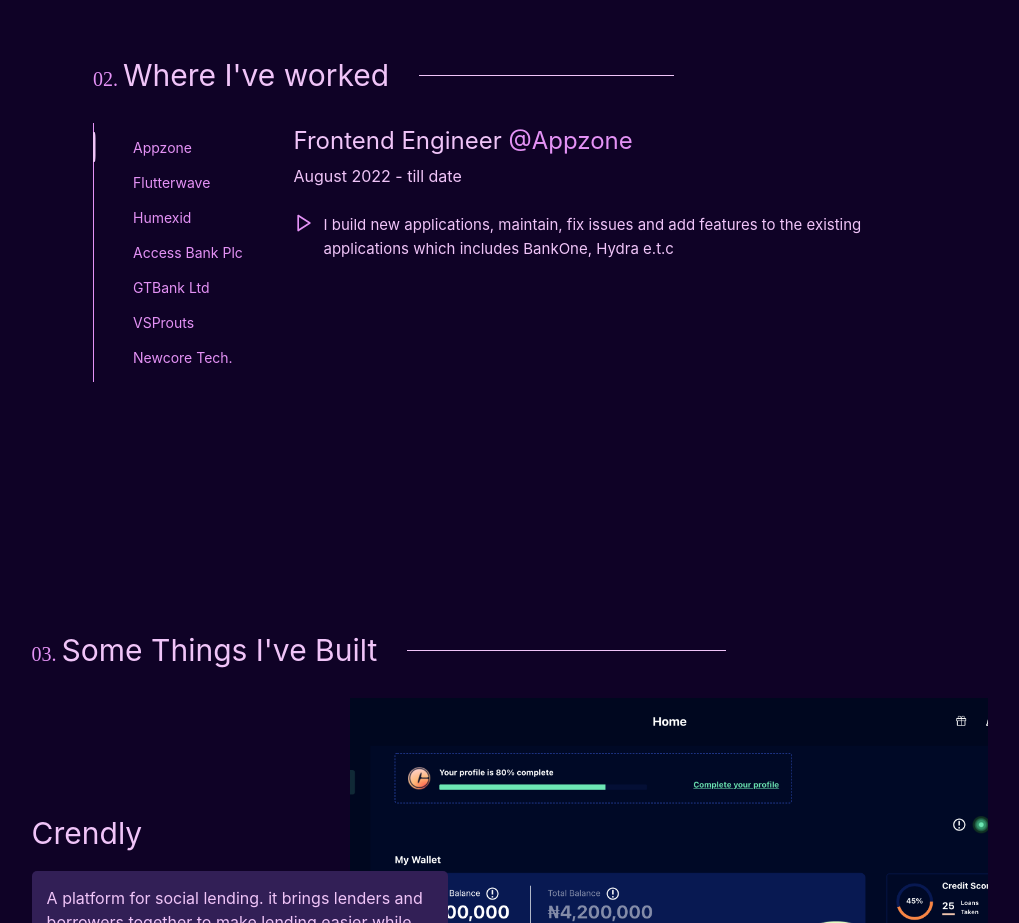
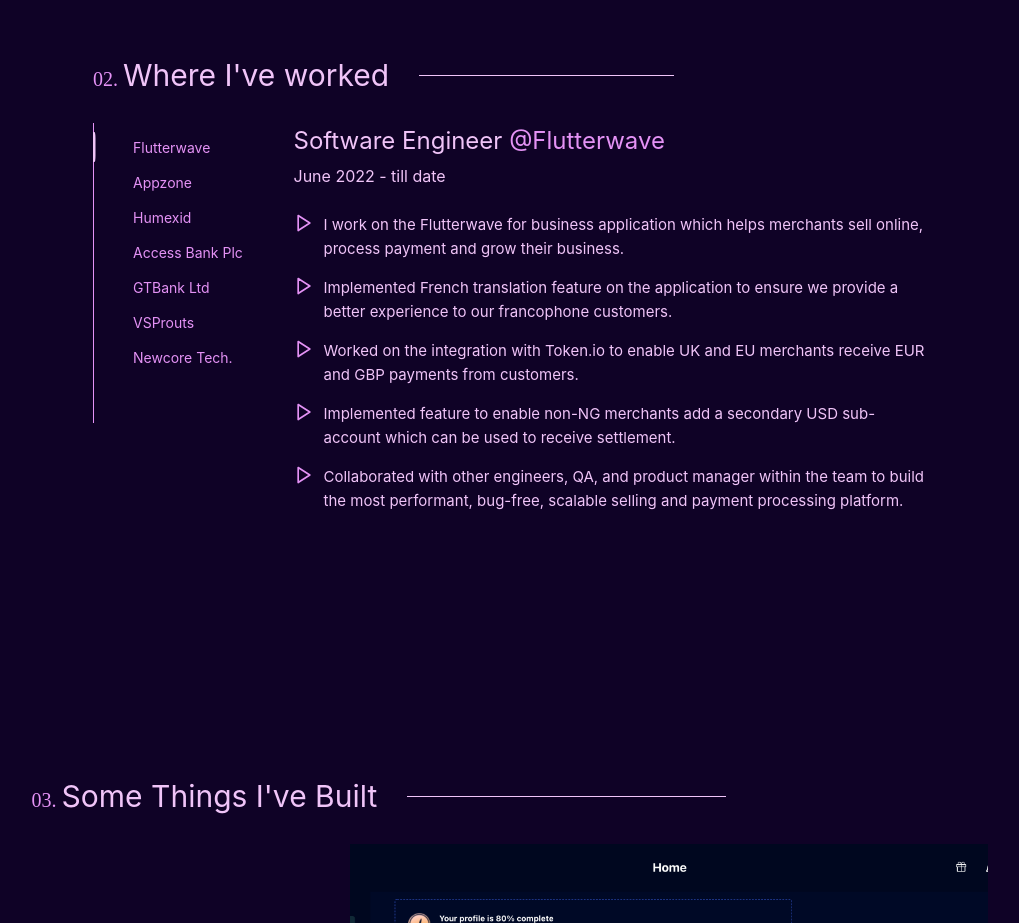
Before and after one commit to hurlaniyhi/My-Portfolio, a Next.js app: page / in a window 1280 px wide. Shown: the part 1640-2563 px from the top of the page, without its empty margins (122-1141 px from the left). Built offline with nearby package versions, Linux system fonts and the light colour scheme.

Commit message:
made update

```diff
--- a/components/Experience.js
+++ b/components/Experience.js
@@ -64,8 +64,8 @@
                     <div className={styles.verticalLine}>
                         <div className={styles.levelBar} style={{top: levelBar}}></div>
                     </div>
-                    <p className={styles.companies} style={{color: experience.exp1}} onClick={()=> handleExperience(0, '0.9rem', 'exp1')}>Appzone</p>
-                    <p className={styles.companies} style={{color: experience.exp2}} onClick={()=> handleExperience(1, '4.4rem', 'exp2')}>Flutterwave</p>
+                    <p className={styles.companies} style={{color: experience.exp1}} onClick={()=> handleExperience(0, '0.9rem', 'exp1')}>Flutterwave</p>
+                    <p className={styles.companies} style={{color: experience.exp2}} onClick={()=> handleExperience(1, '4.4rem', 'exp2')}>Appzone</p>
                     <p className={styles.companies} style={{color: experience.exp3}} onClick={()=> handleExperience(2, '7.8rem', 'exp3')}>Humexid</p>
                     <p className={styles.companies} style={{color: experience.exp4}} onClick={()=> handleExperience(3, '11.2rem', 'exp4')}>Access Bank Plc</p>
                     <p className={styles.companies} style={{color: experience.exp5}} onClick={()=> handleExperience(4, '14.7rem', 'exp5')}>GTBank Ltd</p>
--- a/package.json
+++ b/package.json
@@ -3,7 +3,7 @@
   "version": "0.1.0",
   "private": true,
   "scripts": {
-    "dev": "next dev",
+    "dev": "cross-env NODE_OPTIONS='--openssl-legacy-provider' next dev",
     "build": "next build && next export",
     "start": "next start",
     "export": "next export",
@@ -11,6 +11,7 @@
   },
   "dependencies": {
     "aos": "^2.3.4",
+    "cross-env": "^7.0.3",
     "next": "11.1.2",
     "react": "17.0.2",
     "react-device-detect": "^2.1.2",
--- a/provider/experienceProvider.js
+++ b/provider/experienceProvider.js
@@ -1,19 +1,27 @@
 const experienceProvider = [
+    {
+        position: "Software Engineer",
+        organization: "@Flutterwave",
+        link: "https://flutterwave.com/ng/",
+        date: "June 2022 - till date",
+        workDone: [
+            "I work on the Flutterwave for business application which helps merchants sell online, process payment and grow their business.",
+            "Implemented French translation feature on the application to ensure we provide a better experience to our francophone customers.",
+            "Worked on the integration with Token.io to enable UK and EU merchants receive EUR and GBP payments from customers.",
+            "Implemented feature to enable non-NG merchants add a secondary USD sub-account which can be used to receive settlement.",
+            "Collaborated with other engineers, QA, and product manager within the team to build the most performant, bug-free, scalable selling and payment processing platform."
+        ]
+    },
     {
         position: "Frontend Engineer",
         organization: "@Appzone",
         link: "https://appzonegroup.com/",
-        date: "August 2022 - till date",
+        date: "December 2021 - June 2022",
         workDone: [
-            "I build new applications, maintain, fix issues and add features to the existing applications which includes BankOne, Hydra e.t.c",
-        ]
-    },
-    {
-        position: "Software Engineer",
-        organization: "@Flutterwave",
-        link: "https://flutterwave.com/cm/",
-        date: "Jun 2022 - till date",
-        workDone: ["I work in the F4B engineering unit where we add new features, fix issues and maintain the Flutterwave For Business application",
+            "Built customisable internet banking application with three design options used by 300+ micro-finance banks' customers to perform financial transactions. This was done by writing well-engineered and highly maintainable, and secured code using tech stacks such as ReactJS, Styled-components and their core module.",
+            "Integrated with bankOne (backend) infrastructures and other third-party solutions.",
+            "Liaised with the product managers, UI/UX designers, and other BE engineers to deliberate on workable product designs and features to be churned out within sprint periods.",
+            "Built the Business Intelligence platform UI for the BankOne application which  display its analytical parts of the app."
         ]
     },
     {
@@ -21,27 +29,31 @@
         organization: "@Humexid",
         link: "https://crendly.com/",
         date: "February 2022 - till date",
-        workDone: [`I built the Crendly application for the organization.
-        A loan platform that brings lenders and borrowers together to make lending easier while also handling processing, payment and disbursement`,
+        workDone: [
+            `Built the Crendly web application which is a loan platform that brings lenders and borrowers together to make lending and borrowing easier while also handling the processing, payment, disbursement and repayment.`,
+            'Built the admin management platform for the Crendly app which handles customer support, fraud monitoring, risk underwriting, compliance, audit and control etc.',
+            'Worked with the team of product managers, QA, UI/UX designers, Backend engineers to maintain, fix issues and implemented new features on the Crendly app.'
         ]
     },
     {
-        position: "Software Engineer (Frontend)",
+        position: "Frontend Software Engineer (Contract)",
         organization: "@Access Bank",
         link: "https://www.accessbankplc.com/",
-        date: "January 2022 - August 2022",
-        workDone: ["I am working in the app development unit, where we add features, fix issues and maintain the bank's corporate app (Primus plus)",
-        "I am also working on revamping the bank's corporate app admin to React using Typescript, SCSS and Styled components",
+        date: "December 2021 - June 2022",
+        workDone: [
+            "Worked in the Primus Plus (corporate banking app) unit of the app development team, where we focused on adding features, fixed issues and maintained the Primus Plus application.",
+            "Worked on revamping the admin side of the application by writing well-engineered and highly maintainable, and secured code using tech stacks such as React, Typescript, Styled components",
         ]
     },
     {
-        position: "Software Engineer (Fullstack)",
+        position: "Software Developer (Fullstack)",
         organization: "@Guaranty Trust Ltd",
         link: "https://www.gtbank.com/",
-        date: "October 2019 - January 2022",
-        workDone: ["I worked in app development team, where we developed web and mobile apps, modified, fixed issues and maintain the bank's apps which are GTWorld, GTMobile and OrangeToolBox.",
-        "Worked in a scrum team to develop products taking customers satisfaction as the highest priority",
-        "Researched and wrote articles related to financial technology."
+        date: "September 2019 - December 2021",
+        workDone: [
+            "Worked in the app development team, with UI/UX, designers and business developers to develop apps, modify, fix issues and maintain the bank's apps which are GTWorld, GTMobile, OrangeToolBox e.t.c.",
+            "Implemented the frontend and assisted in building the backend of a number of web applications using ReactJs and NodeJS as primary tools. Some of the web apps include Server monitoring dashboard, email service platform etc.",
+            "Researched and wrote articles related to financial technology."
         ]
     },
     {
@@ -50,7 +62,7 @@
         link: "https://virtuoussprouts.org",
         date: "July 2019 - December 2019",
         workDone: [
-        "I design, build, maintain and fix issues with the organization's platforms",
+            "Designed, built and maintained the school and result portal with registration, result viewing and upload, email broadcasting features etc.",
        ]
     },
     {
@@ -58,9 +70,11 @@
         organization: "@Newcore Technologies",
         link: "https://newcoretechnologies.com",
         date: "July 2018 - December 2021",
-        workDone: ["Responsible for designing, testing, and implementing new and updated software programs",
-        "take on a managerial role and lead the development team with all software development tasks",
-        "Test and review codes written by other software developers"]
+        workDone: [
+            "Responsible for designing, testing, and implementing new and update software programs. and also review other developers' code.",
+            "Take on a managerial role and lead the development team with all software development tasks",
+            "Designed and Built the organization website"
+        ]
     }
 ]
 
```
Also changed, not shown: 1 other file (tests, documents, lock files or other folders).
